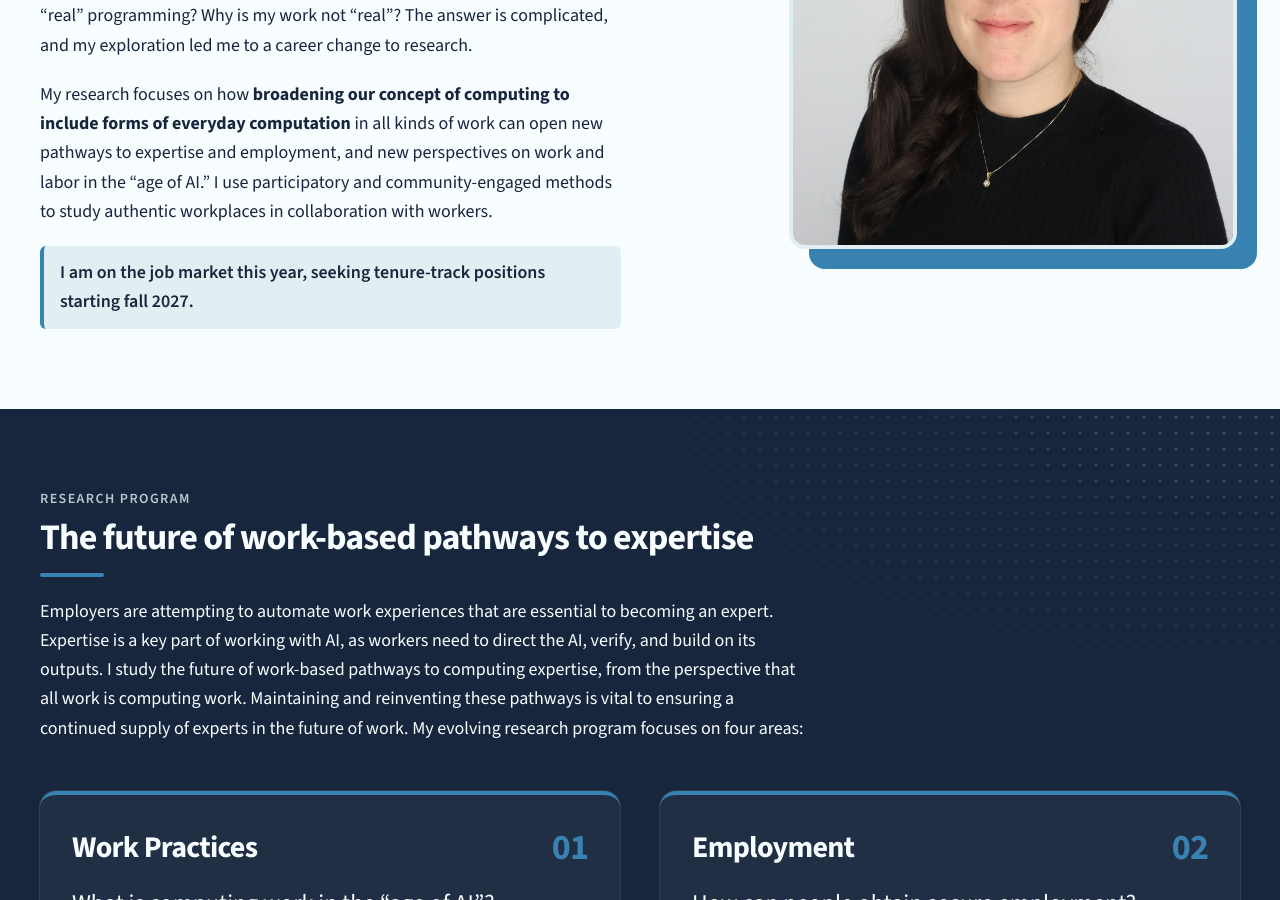
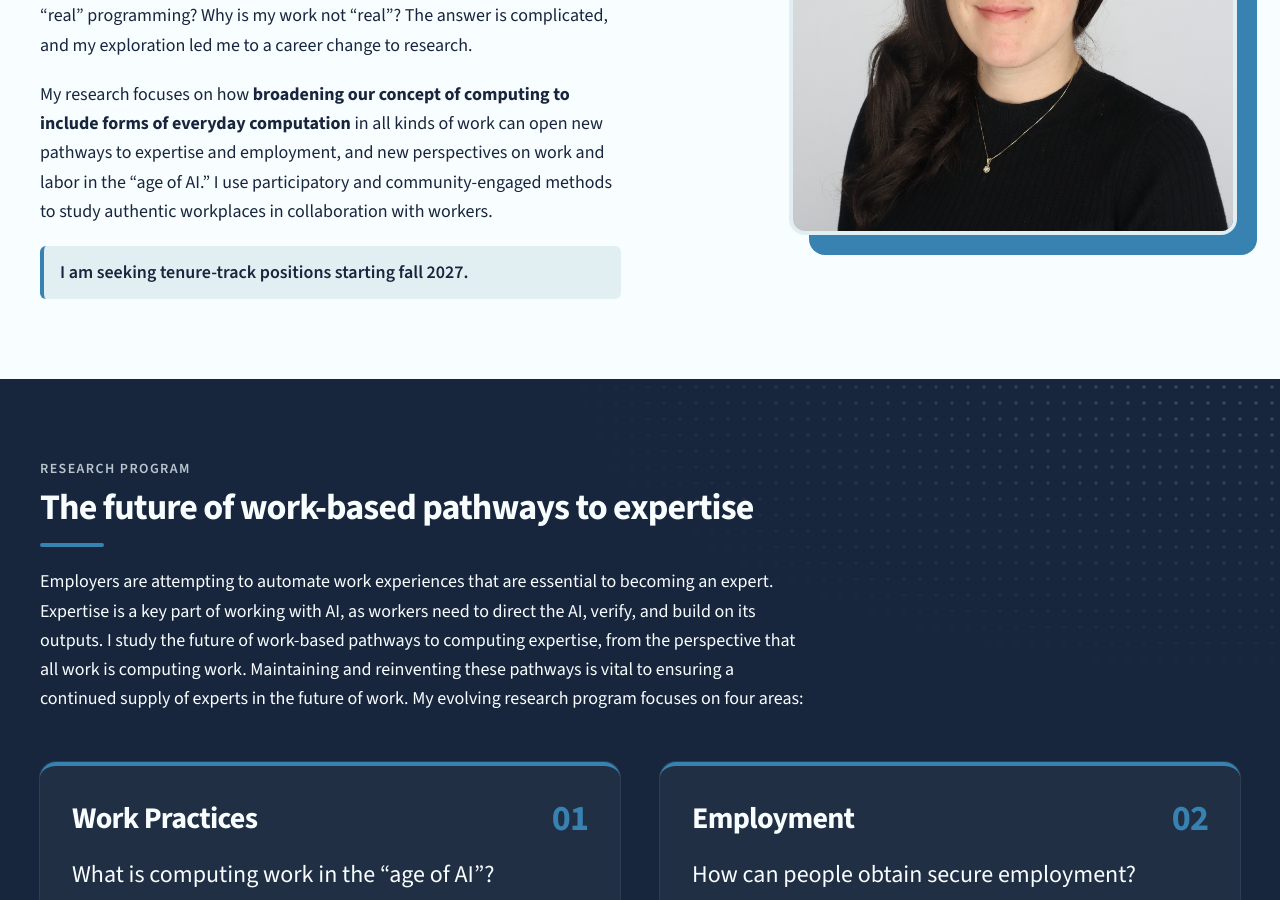
Before and after one commit to laras126/larakarki, a Jekyll site: the page built from index.html, in a window 1280 px wide and 900 px high, scrolled down 374 px. Built offline with Jekyll 4.4.1, drawn with Linux system fonts in a browser that asks for light colours.

Commit message:
Remove market text

```diff
--- a/index.html
+++ b/index.html
@@ -12,7 +12,7 @@ layout: default
       <p>I’m Ph.D. candidate in Human-Centered Computing and NSF Graduate Research Fellow in at Georgia Tech in Atlanta, GA, where I work with <a class="link" href="http://www.betsydisalvo.com/">Dr. Betsy DiSalvo</a> and the <a class="link" href="https://dataworkforce.gatech.edu/">DataWorks team</a>. Before my PhD, I worked as a software developer for a decade and, with my focus on front-end development, I didn't fit into the culture of many developer communities. I started asking: what is “real” programming? Why is my work not “real”? The answer is complicated, and my exploration led me to a career change to research.</p>
 
       <p>My research focuses on how <strong>broadening our concept of computing to include forms of everyday computation</strong> in all kinds of work can open new pathways to expertise and employment, and new perspectives on work and labor in the “age of AI.” I use participatory and community-engaged methods to study authentic workplaces in collaboration with workers.</p>
-      <p class="rounded-md border-l-4 border-accent bg-mist px-4 py-3 font-semibold">I am on the job market this year, seeking tenure-track positions starting fall 2027.</p>
+      <p class="rounded-md border-l-4 border-accent bg-mist px-4 py-3 font-semibold">I am seeking tenure-track positions starting fall 2027.</p>
     </div>
     <div class="relative mx-auto w-full min-w-64 max-w-sm md:max-w-md">
       <div class="pattern-dots absolute -top-5 -left-5 size-2/5 text-accent/60 md:-top-8 md:-left-8" aria-hidden="true"></div>
```
